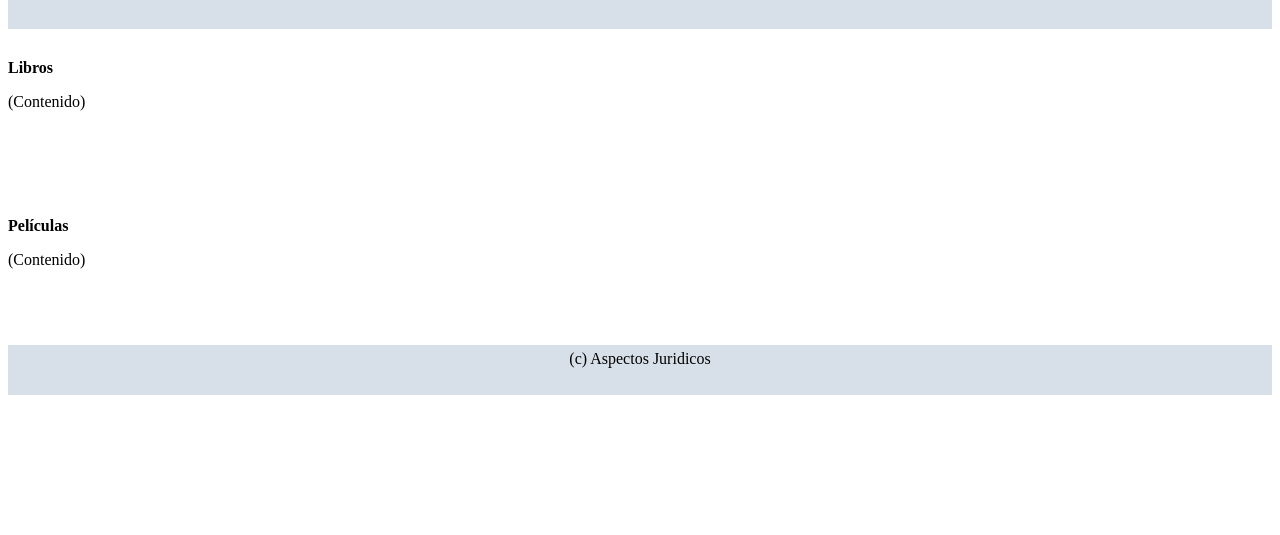
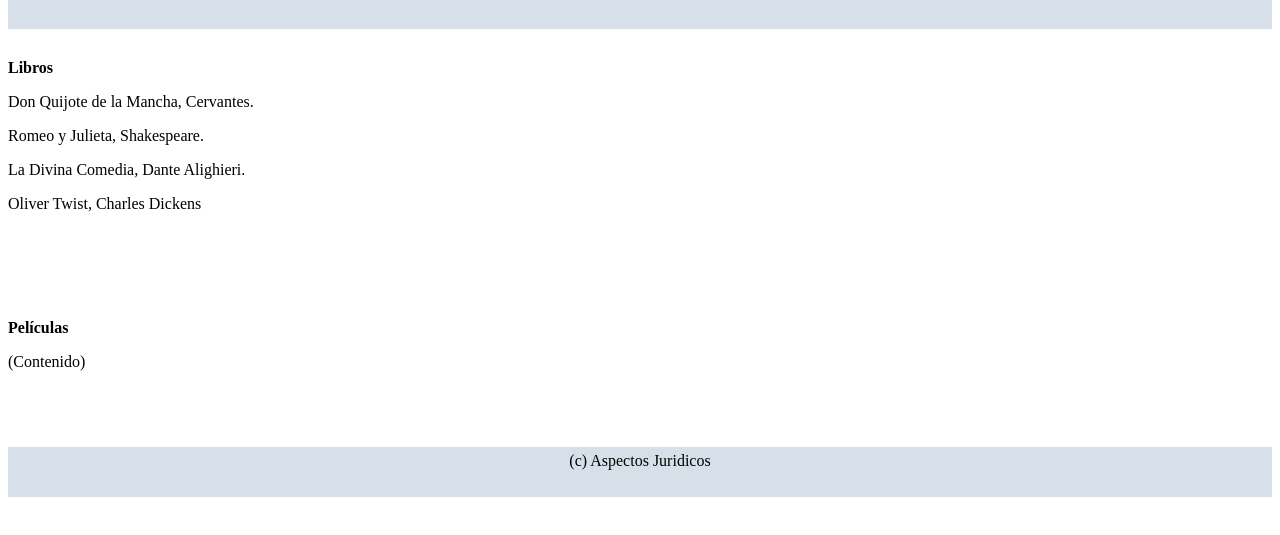
Before and after one commit to AashooK/Grupo2MorningTrabajo2, a plain HTML site: page Index.html in a window 1280 px wide. Shown: the part 79-614 px from the top of the page. Drawn offline with Linux system fonts and the light colour scheme.

Commit message:
update books

```diff
--- a/Index.html
+++ b/Index.html
@@ -13,7 +13,10 @@
 <!-- Contenido -->
 <section>
 <b>Libros</b>
-<p>(Contenido)</p>
+<p>Don Quijote de la Mancha, Cervantes.</p>
+<p>Romeo y Julieta, Shakespeare.</p>
+<p>La Divina Comedia, Dante Alighieri.</p>
+<p>Oliver Twist, Charles Dickens</p>
 </section>
 <section>
 <b>Películas</b>
```
